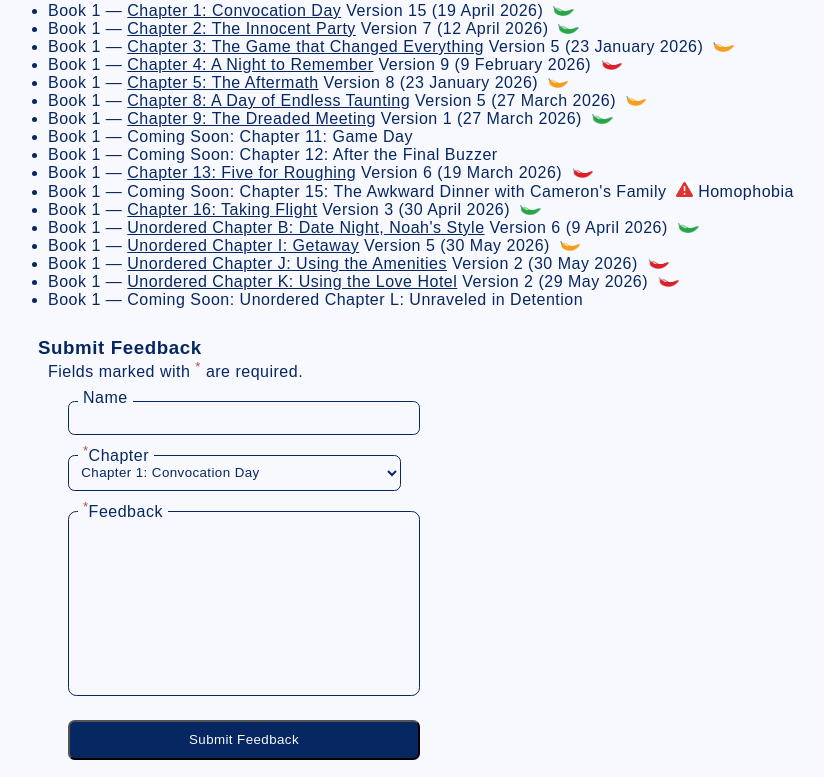
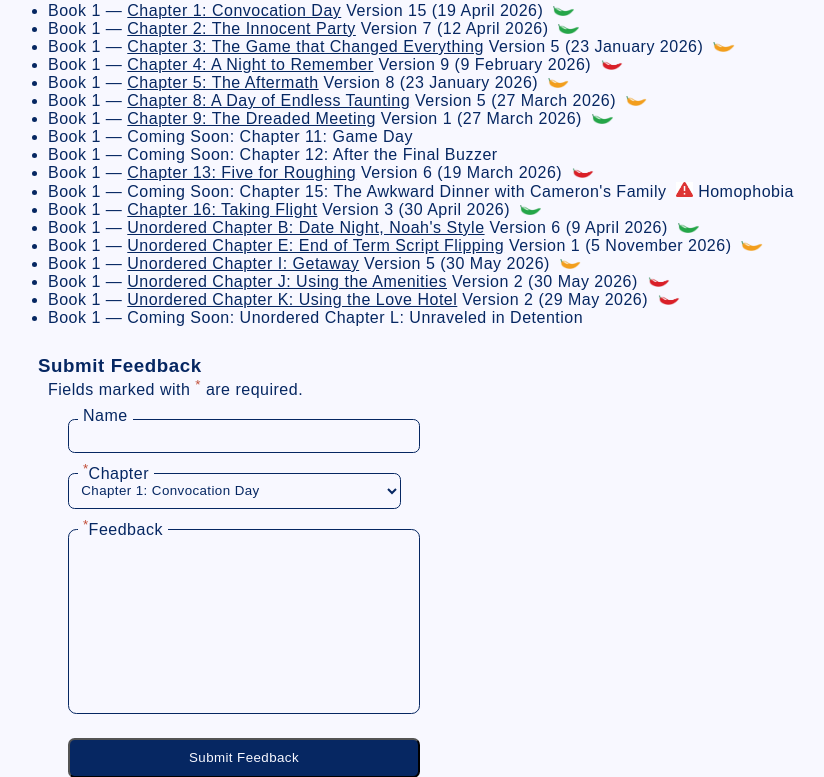
Before and after one commit to TechyScientist/johnnyconsole.com, a PHP site: page /cameroah/reviewers/index.php in a window 1280 px wide. Shown: the part 267-1044 px from the top of the page, without its empty margins (26-850 px from the left). Run offline with PHP 8.4, Linux system fonts and the light colour scheme; some libraries are stand-ins or nearby versions.

Commit message:
Add download link/feedback form option for unordered chapter E

```diff
--- a/cameroah/reviewers/index.php
+++ b/cameroah/reviewers/index.php
@@ -29,6 +29,7 @@ if(isset($_GET['feedback'])) {?>
     <li>Coming Soon: Chapter 15: The Awkward Dinner with Cameron's Family <img class="large-icon" src="../../assets/img/cameroah/rating-icons/trigger-warning.png" alt="Trigger Warning"> Homophobia</li>
     <li><a href="../../assets/docs/cameroah/paradox/protected/chapter16.pdf">Chapter 16: Taking Flight</a> Version 3 (30 April 2026) <img class="rating-icon" src="../../assets/img/cameroah/rating-icons/clean.png" alt="Clean"></li>
     <li><a href="../../assets/docs/cameroah/paradox/protected/chapterB.pdf">Unordered Chapter B: Date Night, Noah's Style</a> Version 6 (9 April 2026) <img class="rating-icon" src="../../assets/img/cameroah/rating-icons/clean.png" alt="Clean"></li>
+    <li><a href="../../assets/docs/cameroah/paradox/protected/chapterE.pdf">Unordered Chapter E: End of Term Script Flipping</a> Version 1 (5 November 2026) <img class="rating-icon" src="../../assets/img/cameroah/rating-icons/suggestive.png" alt="Suggestive"></li>
     <li><a href="../../assets/docs/cameroah/paradox/protected/chapterI.pdf">Unordered Chapter I: Getaway</a> Version 5 (30 May 2026) <img class="rating-icon" src="../../assets/img/cameroah/rating-icons/suggestive.png" alt="Mildly Spicy/Suggestive"></li>
     <li><a href="../../assets/docs/cameroah/paradox/protected/chapterJ.pdf">Unordered Chapter J: Using the Amenities</a> Version 2 (30 May 2026) <img class="rating-icon" src="../../assets/img/cameroah/rating-icons/spicy.png" alt="Spicy!"></li>
     <li><a href="../../assets/docs/cameroah/paradox/protected/chapterK.pdf">Unordered Chapter K: Using the Love Hotel</a> Version 2 (29 May 2026) <img class="rating-icon" src="../../assets/img/cameroah/rating-icons/spicy.png" alt="Spicy!"></li>
@@ -65,6 +66,7 @@ if(isset($_GET['feedback'])) {?>
             </optgroup>
             <optgroup label="The Cameroah Paradox - Unordered Chapters">
                 <option>Unordered Chapter B - Date Night, Noah's Style</option>
+                <option>Unordered Chapter E - End of Term Script Flipping</option>
                 <option>Unordered Chapter I - Getaway</option>
                 <option>Unordered Chapter J - Using the Amenities</option>
                 <option>Unordered Chapter K - Using the Love Hotel</option>
```
